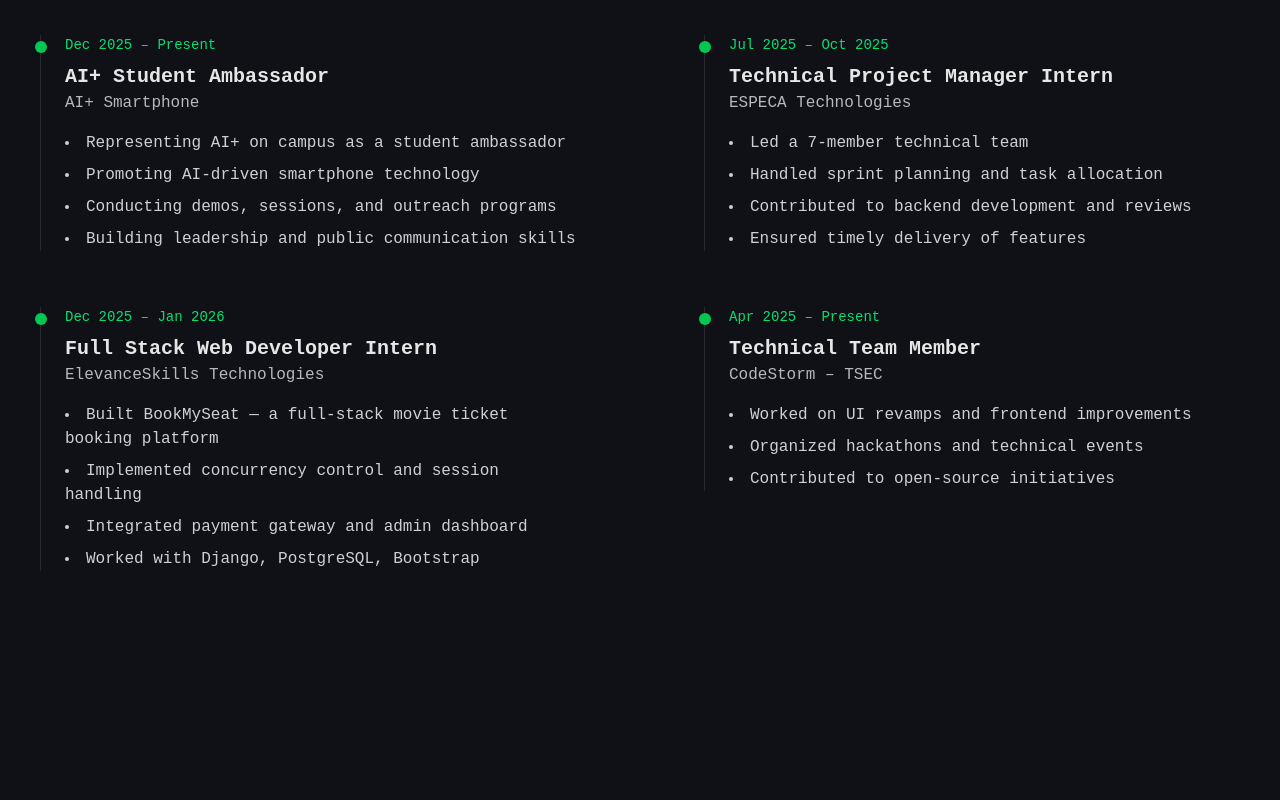
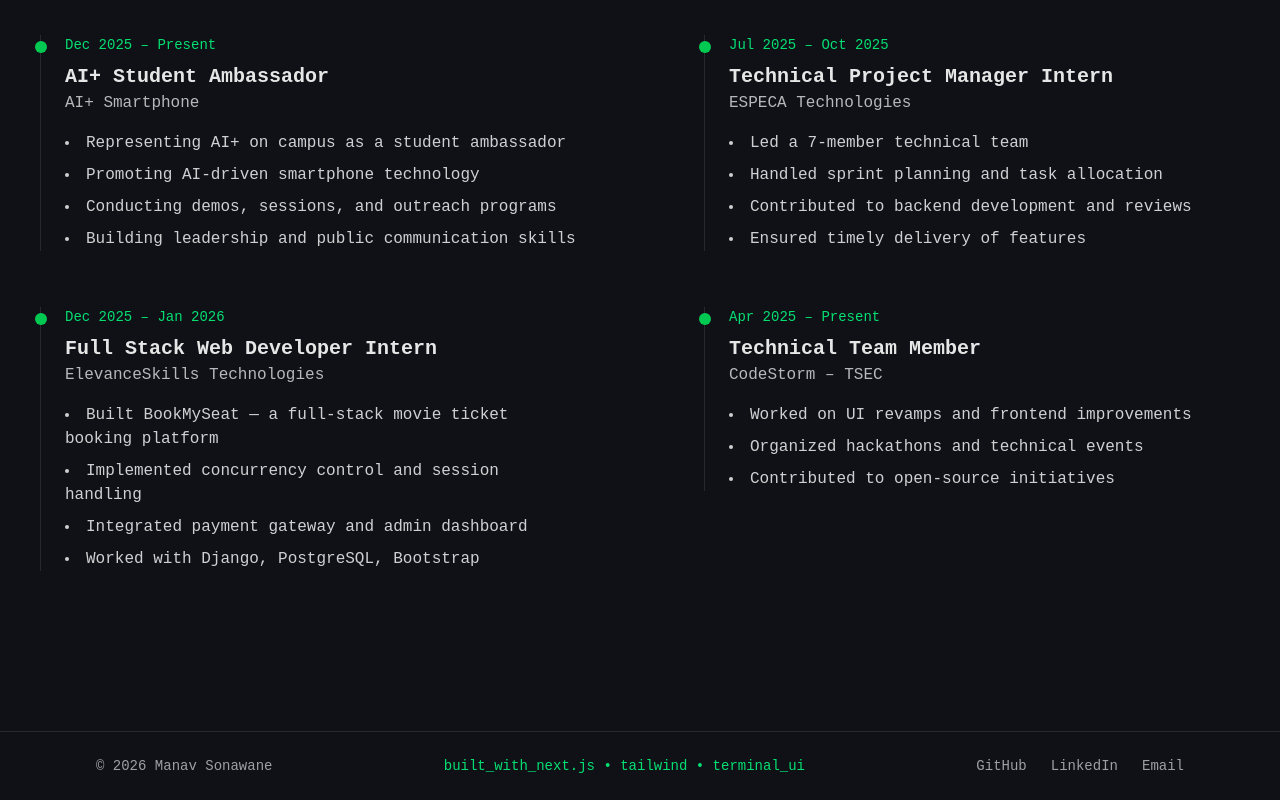
Before and after one commit to Manav-Sonawane/portfolio-website, a Next.js app: page /experience in a window 1280 px wide. Shown: the part 266-1066 px from the top of the page. Before the commit the page ends 901 px from the top, so only its background shows below. Built offline with nearby package versions, Linux system fonts and the light colour scheme.

Commit message:
feat: footer

```diff
--- a/src/app/experience/page.tsx
+++ b/src/app/experience/page.tsx
@@ -5,7 +5,7 @@ import { leftColumn, rightColumn } from "@/lib/experience";
 
 export default function ExperiencePage() {
   return (
-    <main className="px-10 py-16 max-w-7xl">
+    <main className="px-10 py-16 max-w-8xl">
       {/* Terminal path */}
       <p className="text-green-400 mb-4">manav@portfolio:~/experience$</p>
 
--- a/src/app/layout.tsx
+++ b/src/app/layout.tsx
@@ -3,6 +3,7 @@ import type { Metadata } from "next";
 import { Geist, Geist_Mono } from "next/font/google";
 import "./globals.css";
 import Navbar from "@/components/navbar";
+import Footer from "@/components/Footer";
 
 const geistSans = Geist({
   variable: "--font-geist-sans",
@@ -29,6 +30,7 @@ export default function RootLayout({
       <body className="min-h-screen antialiased">
         <Navbar />
         {children}
+        <Footer />
       </body>
     </html>
   );
--- a/src/app/projects/page.tsx
+++ b/src/app/projects/page.tsx
@@ -22,7 +22,7 @@ export default function Projects() {
             ))}
           </div>
         </div>
-        <p>{"(Click the cards to get project details...)"}</p>
+        <p className="py-5">{"(Click the cards to get project details...)"}</p>
       </section>
       <style jsx global>{`
         .scrollbar-hide::-webkit-scrollbar {
--- /dev/null
+++ b/src/components/Footer.tsx
@@ -0,0 +1,39 @@
+export default function Footer() {
+  return (
+    <footer className="mt-24 border-t border-white/10">
+      <div className="max-w-6xl mx-auto px-8 py-6 flex flex-col md:flex-row items-center justify-between gap-4 text-sm text-white/60">
+        {/* Left */}
+        <p>© {new Date().getFullYear()} Manav Sonawane</p>
+
+        {/* Center */}
+        <p className="text-green-400">
+          built_with_next.js • tailwind • terminal_ui
+        </p>
+
+        {/* Right */}
+        <div className="flex gap-6">
+          <a
+            href="https://github.com/Manav-Sonawane"
+            target="_blank"
+            className="hover:text-white transition"
+          >
+            GitHub
+          </a>
+          <a
+            href="https://linkedin.com/in/manav-sonawane"
+            target="_blank"
+            className="hover:text-white transition"
+          >
+            LinkedIn
+          </a>
+          <a
+            href="mailto:sonawanemanav96@gmail.com"
+            className="hover:text-white transition"
+          >
+            Email
+          </a>
+        </div>
+      </div>
+    </footer>
+  );
+}
```
